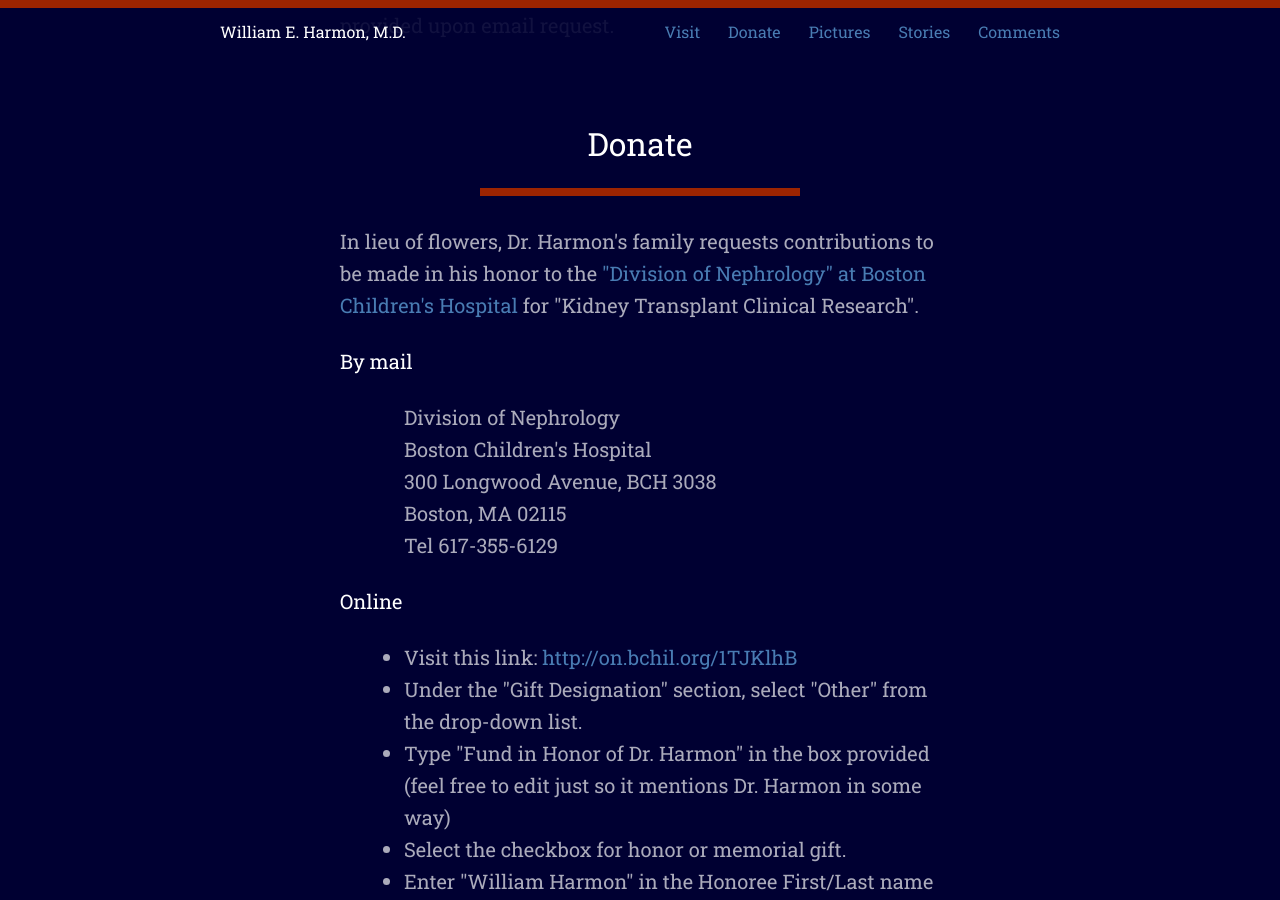
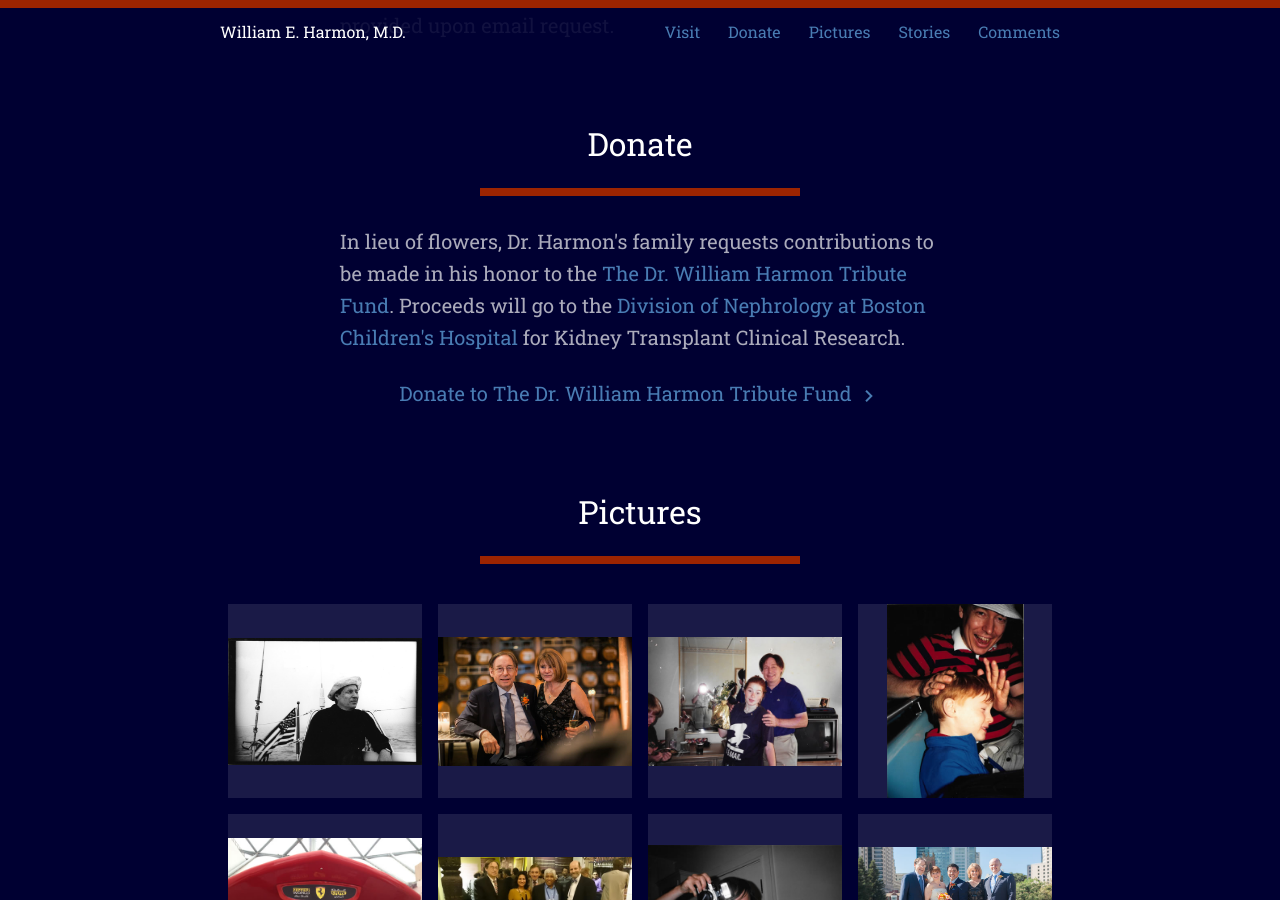
Before and after one commit to ianli/williamharmonmd.com, a Jekyll site: the page built from index.html, in a window 1280 px wide and 900 px high, scrolled down 1176 px. Built offline with Jekyll 4.4.1, drawn with Linux system fonts in a browser that asks for light colours; nearby versions of some CDN libraries; comment, search, counter and statistics services are not loaded; some of the changed text lies outside the part shown.

Commit message:
Add link to The Dr. William Harmon Tribute Fund

```diff
--- a/index.html
+++ b/index.html
@@ -60,57 +60,16 @@
 
     <p class="text-large">
       In lieu of flowers, Dr. Harmon's family requests contributions to be made in his honor to the
-      <a href="http://www.childrenshospital.org/centers-and-services/division-of-nephrology">
-        "Division of Nephrology" at Boston Children's Hospital
-      </a> for "Kidney Transplant Clinical Research".
+      <a href="http://fundraise.childrenshospital.org/goto/WilliamHarmon">The Dr. William Harmon Tribute Fund</a>.
+      Proceeds will go to the <a href="http://www.childrenshospital.org/centers-and-services/division-of-nephrology">Division of Nephrology at Boston Children's Hospital</a>
+      for Kidney Transplant Clinical Research.
     </p>
 
     <hr class="space-32">
 
-    <p class="text-large">
-      <em>By mail</em>
+    <p class="text-large text-center">
+      <a href="http://fundraise.childrenshospital.org/goto/WilliamHarmon">Donate to The Dr. William Harmon Tribute Fund <i class="material-icons">keyboard_arrow_right</i></a>
     </p>
-
-    <hr class="space-32">
-
-    <blockquote class="text-large">
-      Division of Nephrology<br>
-      Boston Children's Hospital<br>
-      300 Longwood Avenue, BCH 3038<br>
-      Boston, MA 02115<br>
-      Tel 617-355-6129<br>
-    </blockquote>
-
-    <hr class="space-32">
-
-    <p class="text-large">
-      <em>Online</em>
-    </p>
-
-    <hr class="space-32">
-
-    <blockquote>
-      <ul class="text-large">
-        <li>
-          Visit this link:
-          <a href="http://on.bchil.org/1TJKlhB"
-              target="_blank">http://on.bchil.org/1TJKlhB</a>
-        </li>
-        <li>
-          Under the "Gift Designation" section, select "Other" from the drop-down list.
-        </li>
-        <li>
-          Type "Fund in Honor of Dr. Harmon" in the box provided
-          (feel free to edit just so it mentions Dr. Harmon in some way)
-        </li>
-        <li>
-          Select the checkbox for honor or memorial gift.
-        </li>
-        <li>
-          Enter "William Harmon" in the Honoree First/Last name section
-        </li>
-      </ul>
-    </blockquote>
   </div>
 </section>
 
```
